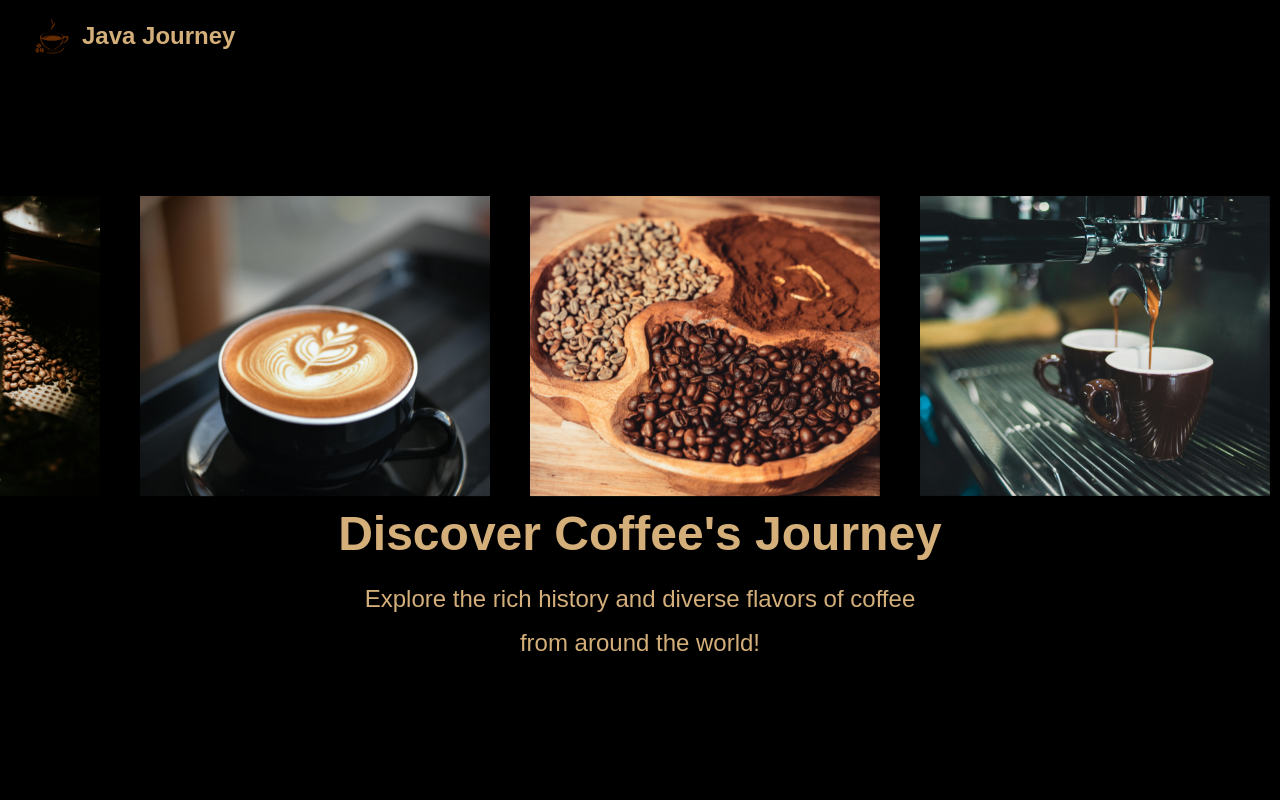
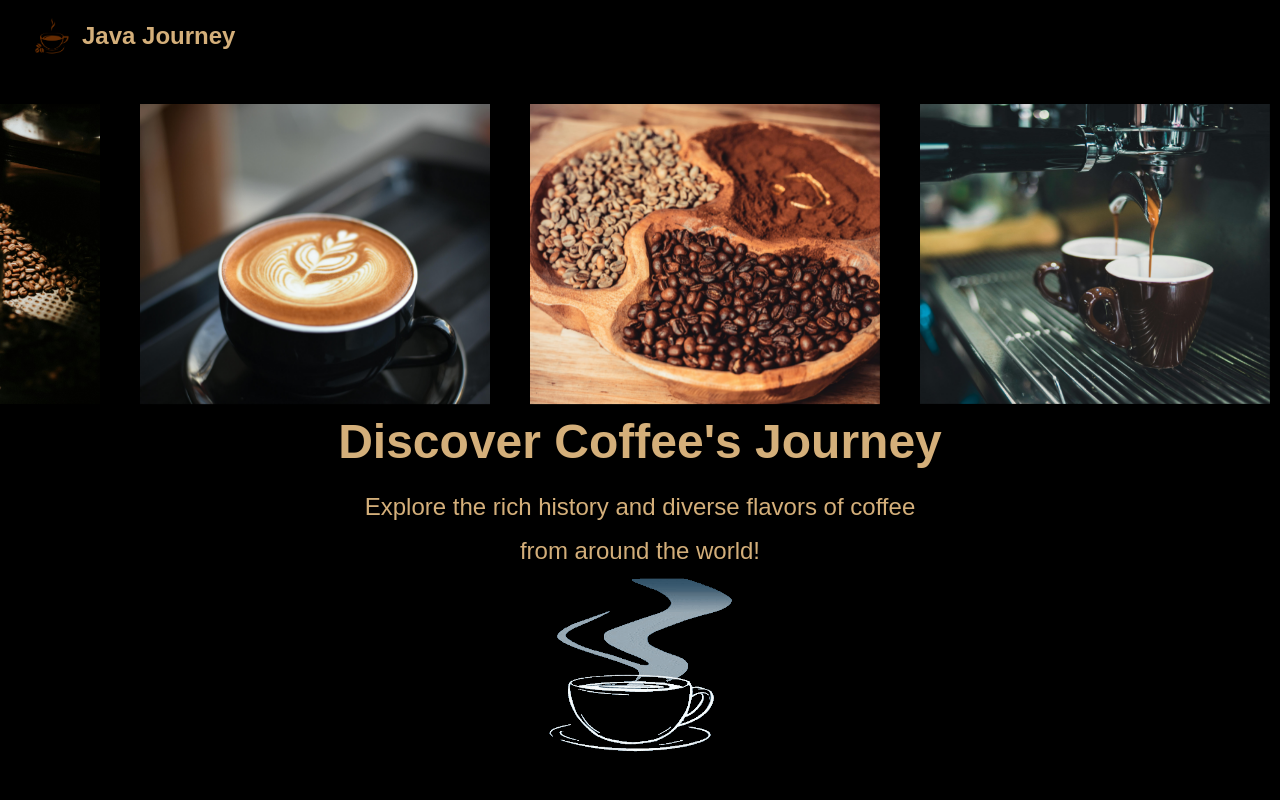
Before and after one commit to CodeCourtAce/JavaJourney, a React (Vite) app in the folder vite-project/: page / in a window 1280 px wide. Shown: the top 800 px of the page. Built offline with nearby package versions, Linux system fonts and the light colour scheme; the HTML template or start-up script is replaced by a standard one.

Commit message:
added coffee mug gif to main page

```diff
--- a/vite-project/src/App.css
+++ b/vite-project/src/App.css
@@ -223,3 +223,15 @@ body {
     opacity: 1;
   }
 }
+
+/* Coffee Gif */
+.coffee-gif {
+  width: 200px; /* Smaller size */
+  height: 200px; /* Add missing semicolon */
+  margin-top: -20px;
+  margin-left: 100px; /* Move to the right */
+  margin-right: 100px; /* Add margin to the right */
+  border-radius: 10px; /* Optional: round the edges */
+  box-shadow: 0 4px 8px rgba(0, 0, 0, 0.2); /* Optional: add a shadow */
+  animation: slideInText 1s ease-in-out forwards; /* Apply the text slide-in animation */
+}
--- a/vite-project/src/App.jsx
+++ b/vite-project/src/App.jsx
@@ -53,9 +53,14 @@ const App = () => {
             Explore the rich history and diverse flavors of coffee <br />
             from around the world!
           </p>
+          {/* Add your GIF here */}
+          <img
+            src="/coffee-animation.gif"
+            alt="Animated coffee gif"
+            className="coffee-gif"
+          />
         </div>
       </section>
-
 
       <section className="coffee-facts">
         <h2>Learn About Coffee Around the World (this is a placeholder for the globe code) 😊</h2>
```
Also changed, not shown: vite-project/public/coffee-animation.gif (added), vite-project/src/index.css (line endings or trailing spaces). Lines whose indentation alone changed are shown as unchanged.
